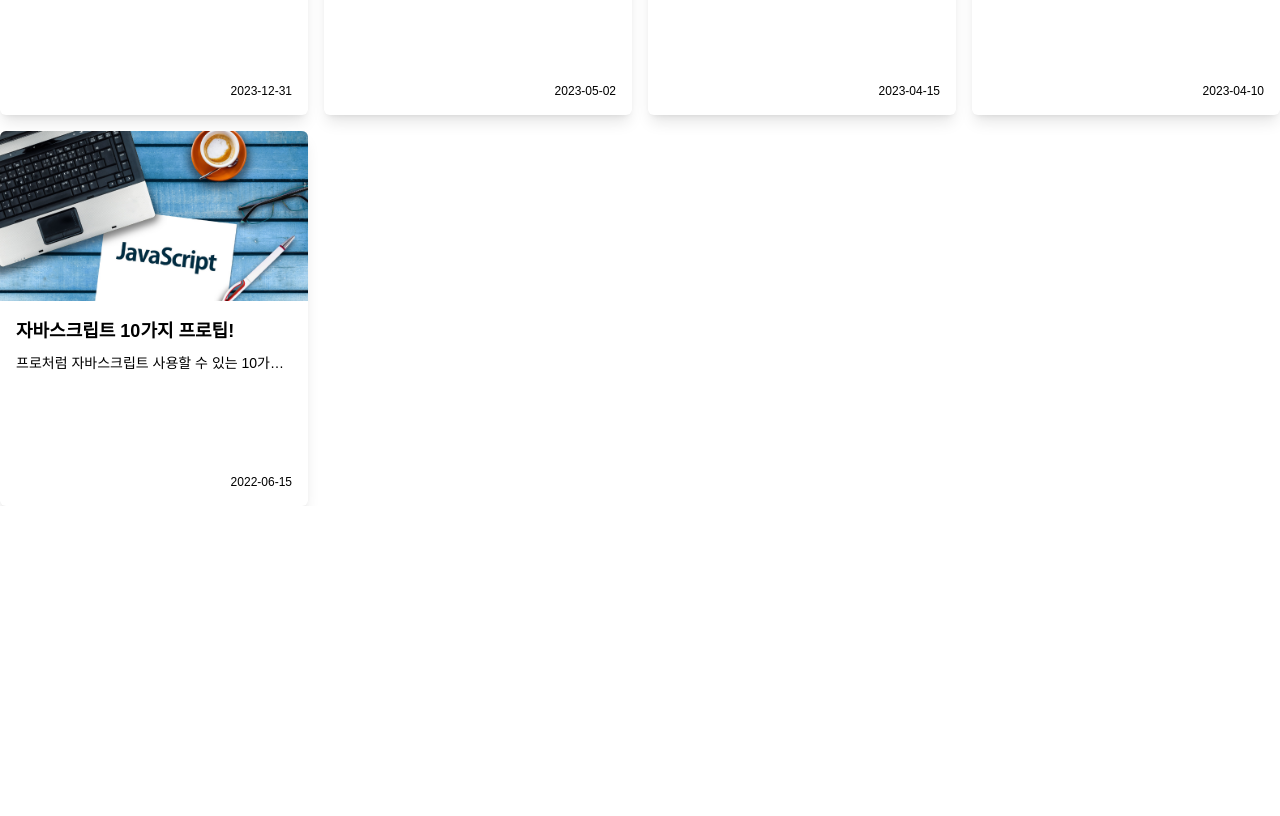
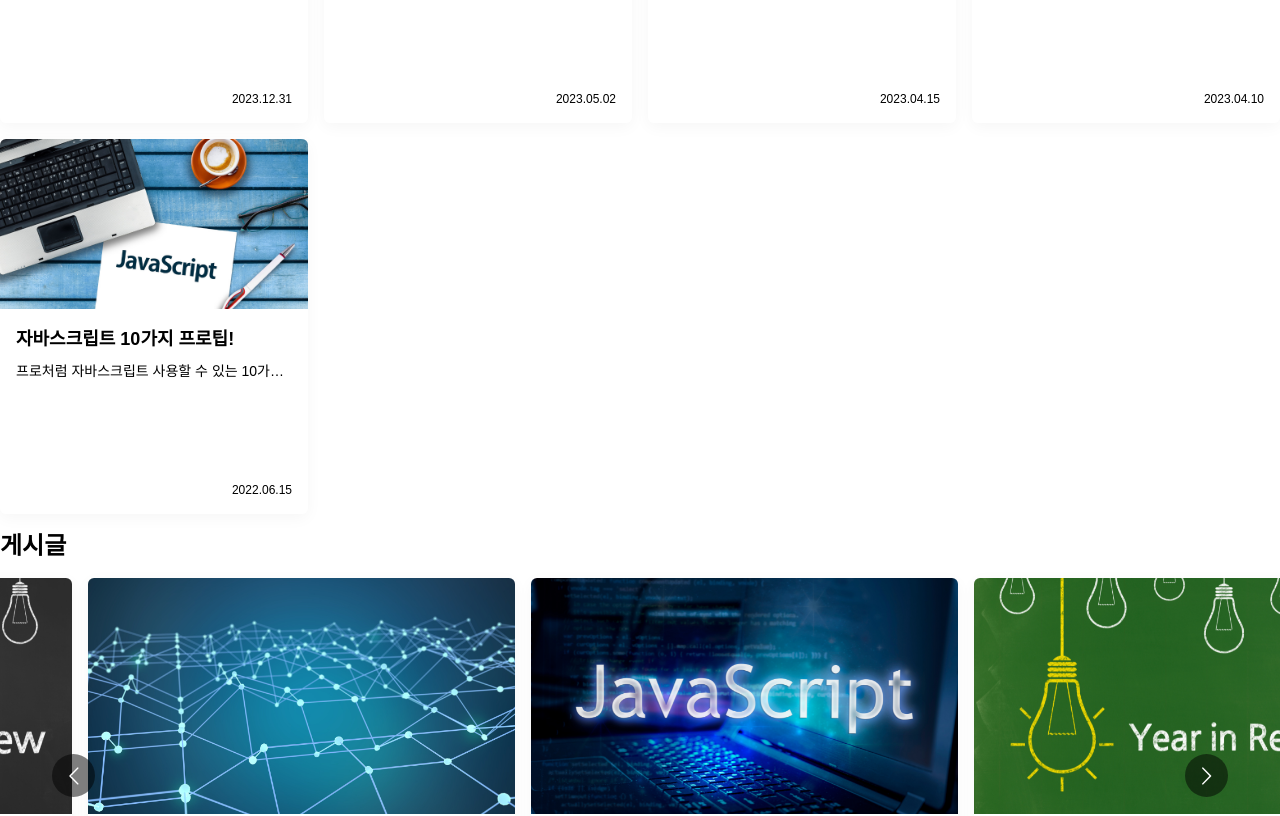
Before and after one commit to smyn95/Slog, a Next.js app: page / in a window 1280 px wide. Shown: the part 640-1456 px from the top of the page. Before the commit the page ends 1146 px from the top, so only its background shows below. Built offline with nearby package versions, Linux system fonts and the light colour scheme; a web font is replaced by a local one.

Commit message:
관심사 게시물 카드 추가
- carousel 기능 추가
- noneFeatured 함수로 관심사 게시물 카드 추가
- 카드 이모션 추가

```diff
--- a/data/posts.json
+++ b/data/posts.json
@@ -2,7 +2,7 @@
     {
         "title": "2021년 리뷰",
         "description": "2021년 한해 동안 배운 기술들, 생각들 정리",
-    "date": "2021-12-31",
+        "date": "2021.12.31",
         "category": "my story",
         "path": "review-2021",
         "featured": false
@@ -10,7 +10,7 @@
     {
         "title": "자바스크립트 기초 문법",
         "description": "기본 문법부터 사용하는 실전까지 최종정리",
-    "date": "2022-05-08",
+        "date": "2022.05.08",
         "category": "javascript",
         "path": "javascript-basic",
         "featured": false
@@ -18,7 +18,7 @@
     {
         "title": "자바스크립트 10가지 프로팁!",
         "description": "프로처럼 자바스크립트 사용할 수 있는 10가지 팁",
-    "date": "2022-06-15",
+        "date": "2022.06.15",
         "category": "javascript",
         "path": "javascript-10-tips",
         "featured": true
@@ -26,7 +26,7 @@
     {
         "title": "Node 기초 정리",
         "description": "기본 적인 Node 사용법에 대해 전부 정리!",
-    "date": "2022-08-21",
+        "date": "2022.08.21",
         "category": "backend",
         "path": "node-basic",
         "featured": false
@@ -34,7 +34,7 @@
     {
         "title": "2022년 리뷰",
         "description": "2022년 한해 동안 배운 기술들, 생각들 정리",
-    "date": "2022-12-31",
+        "date": "2022.12.31",
         "category": "my story",
         "path": "review-2022",
         "featured": false
@@ -42,7 +42,7 @@
     {
         "title": "Node 프로 팁!",
         "description": "노드를 프로처럼 사용하기 위한 모든 팁들을 정리!",
-    "date": "2023-04-10",
+        "date": "2023.04.10",
         "category": "backend",
         "path": "node-pro-tips",
         "featured": true
@@ -50,7 +50,7 @@
     {
         "title": "리액트 Best Practice!",
         "description": "리액트를 정확하게 사용하는 방법들을 정리",
-    "date": "2023-04-15",
+        "date": "2023.04.15",
         "category": "frontend",
         "path": "best-react-practices",
         "featured": true
@@ -58,7 +58,7 @@
     {
         "title": "리액트 18버전!",
         "description": "리액트 18에 추가된 사항들 정리",
-    "date": "2023-05-02",
+        "date": "2023.05.02",
         "category": "frontend",
         "path": "react18-walkthrough",
         "featured": true
@@ -66,7 +66,7 @@
     {
         "title": "2023년 리뷰",
         "description": "2023년 한해 동안 배운 기술들, 생각들 정리",
-    "date": "2023-12-31",
+        "date": "2023.12.31",
         "category": "my story",
         "path": "review-2023",
         "featured": true
--- a/package.json
+++ b/package.json
@@ -19,6 +19,7 @@
     "postcss": "8.4.26",
     "react": "18.2.0",
     "react-dom": "18.2.0",
+    "react-multi-carousel": "^2.8.4",
     "tailwindcss": "3.3.3",
     "typescript": "5.1.6"
   }
--- a/src/app/globals.css
+++ b/src/app/globals.css
@@ -18,4 +18,20 @@
 html,
 body {
     height: 100vh;
+
+    -ms-overflow-style: none;
+    scrollbar-width: none;
+
+    &::-webkit-scrollbar {
+        display: none;
+    }
 }
+
+.post-card {
+    box-shadow: rgba(0, 0, 0, 0.04) 0px 4px 16px 0px;
+    transition: box-shadow 0.25s ease-in 0s, transform 0.25s ease-in 0s;
+    &:hover {
+        transform: translateY(-8px);
+        box-shadow: rgba(0, 0, 0, 0.08) 0px 12px 20px 0px;
+    }
+}
--- a/src/app/page.tsx
+++ b/src/app/page.tsx
@@ -1,3 +1,4 @@
+import CarouselPosts from '@/components/carouselPosts';
 import FeaturedPosts from '@/components/featuredPosts';
 import Profile from '@/components/pofile/Page';
 
@@ -6,6 +7,7 @@ export default function Home() {
         <section>
             <Profile />
             <FeaturedPosts />
+            <CarouselPosts />
         </section>
     );
 }
--- a/src/app/posts/page.tsx
+++ b/src/app/posts/page.tsx
@@ -1,7 +1,9 @@
-export default function Posts() {
-    return (
-        <>
-            <div>POST&#39;s page</div>
-        </>
-    );
+import FilterablePosts from '@/components/filterablePosts';
+import { getAllPosts } from '@/service/posts';
+
+export default async function Posts() {
+    const posts = await getAllPosts();
+    const categories = [...new Set(posts.map((post) => post.category))];
+
+    return <FilterablePosts categories={categories} posts={posts} />;
 }
--- /dev/null
+++ b/src/components/carouselPosts.tsx
@@ -0,0 +1,17 @@
+import { getNoneFeaturedPosts } from '@/service/posts';
+import PostCard from './postCard';
+import MultiCarousel from './multiCarousel';
+
+export default async function CarouselPosts() {
+    const posts = await getNoneFeaturedPosts();
+    return (
+        <section className="my-4">
+            <h2 className="my-2 text-2xl font-bold">게시글</h2>
+            <MultiCarousel>
+                {posts.map((post) => (
+                    <PostCard key={post.path} post={post} />
+                ))}
+            </MultiCarousel>
+        </section>
+    );
+}
--- /dev/null
+++ b/src/components/categories.tsx
@@ -0,0 +1,26 @@
+type Props = {
+    categories: string[];
+    selected: string;
+    onclick: (category: string) => void;
+};
+
+export default function Categories({ categories, selected, onclick }: Props) {
+    return (
+        <section className="p-4 text-center">
+            <h2 className="text-lg font-bold border-b border-sky-500">카테고리</h2>
+            <ul className="flex flex-col gap-3 pt-4 mb-5 text-base">
+                {categories.map((category) => (
+                    <li
+                        className={`cursor-pointer bg-gray-100 min-w-[100px] h-8 flex justify-center items-center rounded-xl font-bold hover:text-[#12b886] ${
+                            category === selected && 'text-white bg-green-500'
+                        }`}
+                        key={category}
+                        onClick={() => onclick(category)}
+                    >
+                        {category}
+                    </li>
+                ))}
+            </ul>
+        </section>
+    );
+}
--- a/src/components/featuredPosts.tsx
+++ b/src/components/featuredPosts.tsx
@@ -5,7 +5,7 @@ export default async function FeaturedPosts() {
     const posts = await getFeaturedPosts();
 
     return (
-        <section>
+        <section className="my-4">
             <h2 className="my-2 text-2xl font-bold">최근 게시물</h2>
             <PostsGrid posts={posts} />
         </section>
--- /dev/null
+++ b/src/components/filterablePosts.tsx
@@ -0,0 +1,24 @@
+'use client';
+
+import { Post } from '@/service/posts';
+import { useState } from 'react';
+import PostsGrid from './postsGrid';
+import Categories from './categories';
+
+type Props = {
+    posts: Post[];
+    categories: string[];
+};
+
+const ALL_POSTS = '전체보기';
+
+export default function FilterablePosts({ posts, categories }: Props) {
+    const [selected, setSeleted] = useState(ALL_POSTS);
+    const filtered = selected === ALL_POSTS ? posts : posts.filter((post) => post.category === selected);
+    return (
+        <section className="flex m-4">
+            <PostsGrid posts={filtered} />
+            <Categories categories={[ALL_POSTS, ...categories]} selected={selected} onclick={setSeleted} />
+        </section>
+    );
+}
--- /dev/null
+++ b/src/components/multiCarousel.tsx
@@ -0,0 +1,35 @@
+'use client';
+
+import Carousel from 'react-multi-carousel';
+import 'react-multi-carousel/lib/styles.css';
+
+const responsive = {
+    superLargeDesktop: {
+        breakpoint: { max: 4000, min: 3000 },
+        items: 4
+    },
+    desktop: {
+        breakpoint: { max: 3000, min: 1024 },
+        items: 4
+    },
+    tablet: {
+        breakpoint: { max: 1024, min: 464 },
+        items: 3
+    },
+    mobile: {
+        breakpoint: { max: 464, min: 0 },
+        items: 2
+    }
+};
+
+type Props = {
+    children: React.ReactNode;
+};
+
+export default function MultiCarousel({ children }: Props) {
+    return (
+        <Carousel infinite autoPlay responsive={responsive} itemClass="m-2">
+            {children}
+        </Carousel>
+    );
+}
--- a/src/components/postCard.tsx
+++ b/src/components/postCard.tsx
@@ -9,7 +9,7 @@ type Props = {
 export default function PostCard({ post: { title, description, category, date, path } }: Props) {
     return (
         <Link href={`/posts/${path}`} className="grid h-full">
-            <article className="flex flex-col overflow-hidden rounded-md shadow-lg">
+            <article className="flex flex-col overflow-hidden rounded-md post-card">
                 <Image src={`/image/posts/${path}.png`} alt={title} width={300} height={160} className="w-full" />
                 <div className="flex flex-col justify-between h-full p-4">
                     <div>
--- a/src/service/posts.ts
+++ b/src/service/posts.ts
@@ -15,6 +15,11 @@ export async function getFeaturedPosts(): Promise<Post[]> {
         .then((post) => post.filter((post) => post.featured));
 }
 
+export async function getNoneFeaturedPosts(): Promise<Post[]> {
+    return getAllPosts() //
+        .then((post) => post.filter((post) => !post.featured));
+}
+
 export async function getAllPosts(): Promise<Post[]> {
     const filePath = path.join(process.cwd(), 'data', 'posts.json');
     return readFile(filePath, 'utf-8')
```
Also changed, not shown: 1 other file (tests, documents, lock files or other folders). Lines whose indentation alone changed are shown as unchanged.
